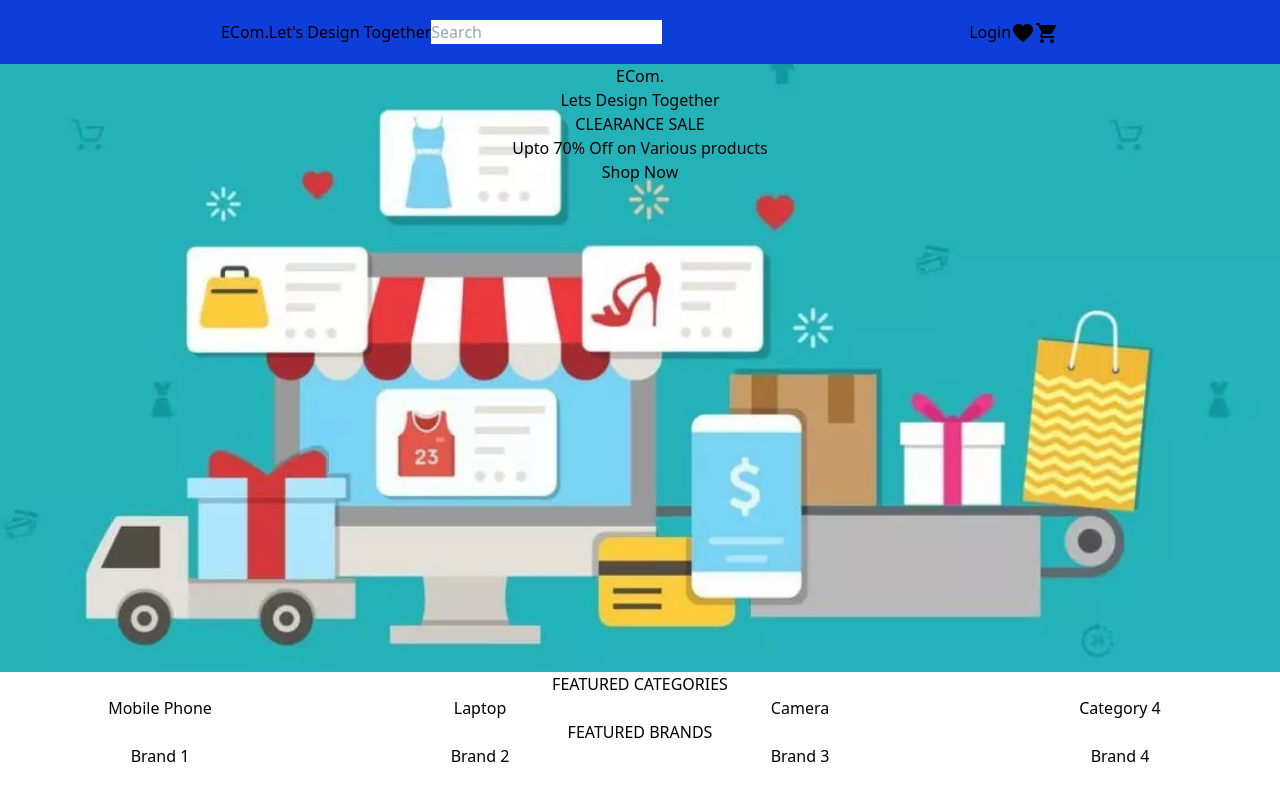
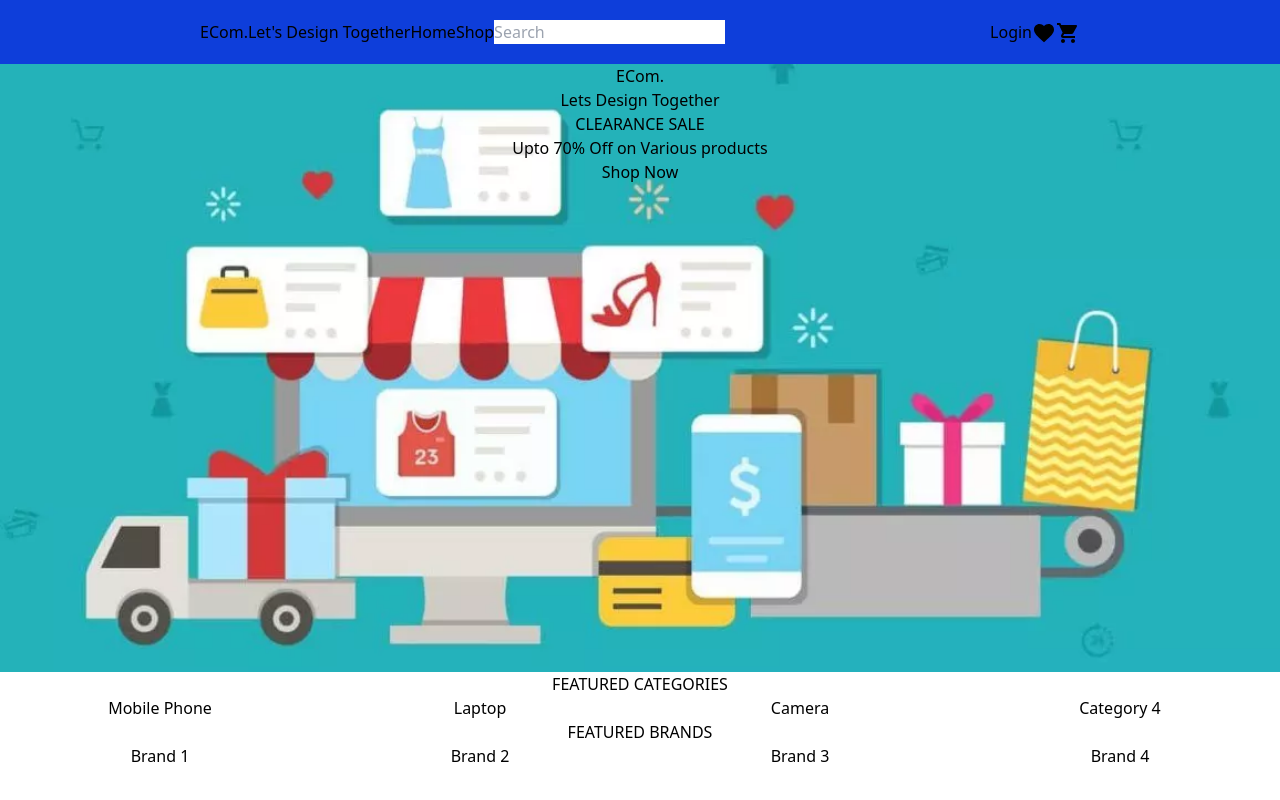
Before and after one commit to abhiaswale/ecom-frontend, a React (Create React App) app: page / in a window 1280 px wide. Built offline with nearby package versions, Linux system fonts and the light colour scheme; no server answers.

Commit message:
fixed removefrom cart bug

```diff
--- a/src/components/Navigation/Navigation.js
+++ b/src/components/Navigation/Navigation.js
@@ -21,6 +21,13 @@ const Navigation = () => {
         <section className="flex justify-center items-center">
           <h3>ECom.</h3>
           <p>Let's Design Together</p>
+          <span>
+            <Link to="/">Home</Link>
+          </span>
+          <span>
+            <Link to="/shop">Shop</Link>
+          </span>
+
           <span className="w-24">
             <input placeholder="Search" />
           </span>
--- a/src/components/Prod.js
+++ b/src/components/Prod.js
@@ -60,7 +60,7 @@ const Prod = () => {
     })
       .then((res) => res.json())
       .then((data) => {
-        console.log(data);
+        setCart(data.data.items);
       })
       .catch((err) => {
         console.log(err);
@@ -90,7 +90,7 @@ const Prod = () => {
       <button onClick={getCartHandler}>get Cart</button>
       {cart &&
         cart.map((p) => (
-          <section>
+          <section key={p._id}>
             <h6>{p.productId.productName}</h6>
             <div>
               <button
```
